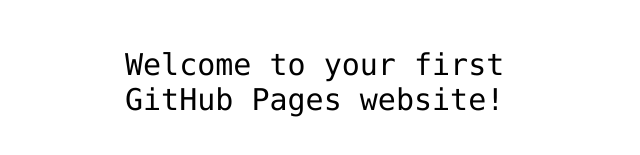
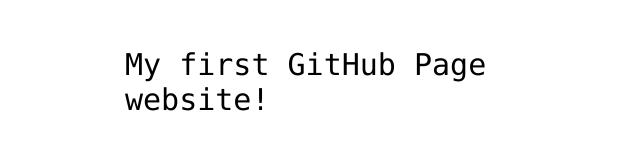
Before and after one commit to sshenoygopi/hello-world, a plain HTML site: page index.html in a window 1280 px wide. Shown: the part 341-496 px from the top of the page, without its empty margins (315-955 px from the left). Drawn offline with Linux system fonts and the light colour scheme.

Commit message:
Update index.html

```diff
--- a/index.html
+++ b/index.html
@@ -12,7 +12,7 @@
 <img src="https://octodex.github.com/images/daftpunktocat-thomas.gif" id="octocat" alt="octocat-gif" />
 
 <!-- Change this code here by copy and pasting your template on line 15 -->
-<p>Welcome to your first GitHub Pages website!</p>
+<p>My first GitHub Page website!</p>
 
 </body>
 </html>
```
